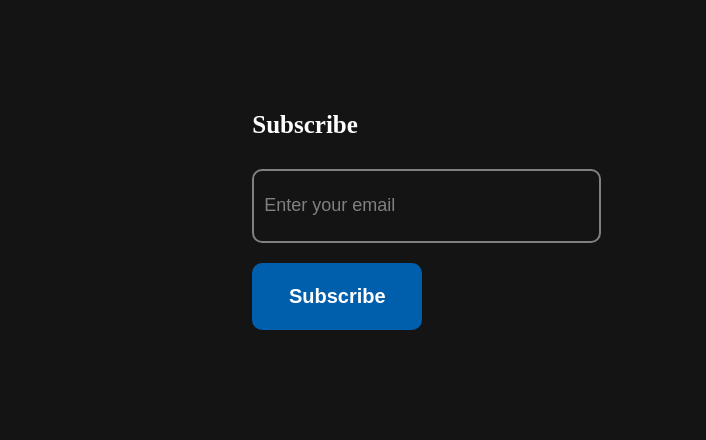
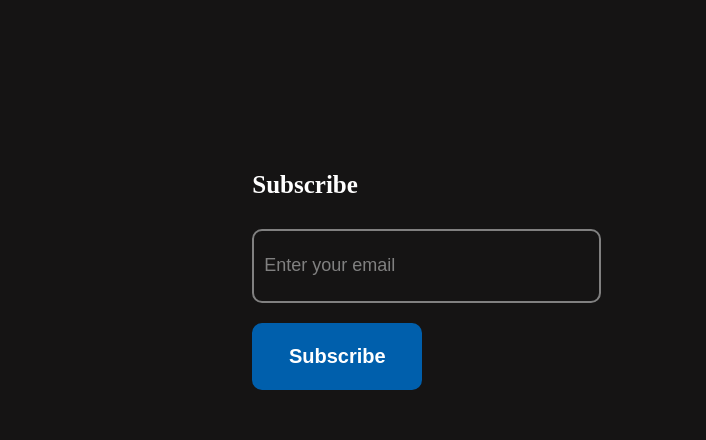
Before and after one commit to ZAHIRULISLAM-CSE/module6_assignment_newyear, a plain HTML site: page index.html in a window 1280 px wide. Shown: the part 4098-4538 px from the top of the page, 574-1280 px from the left. Drawn offline with nearby package versions, Linux system fonts and the light colour scheme.

Commit message:
footer problem fixed

```diff
--- a/style.css
+++ b/style.css
@@ -204,9 +204,6 @@
     line-height: 29px;
     margin-bottom: 30px;
 }
-.footer-subscribe-description{
-    margin-top: -120px;
-}
 .client-email{
     width: 325px;
     height: 50px;
```
